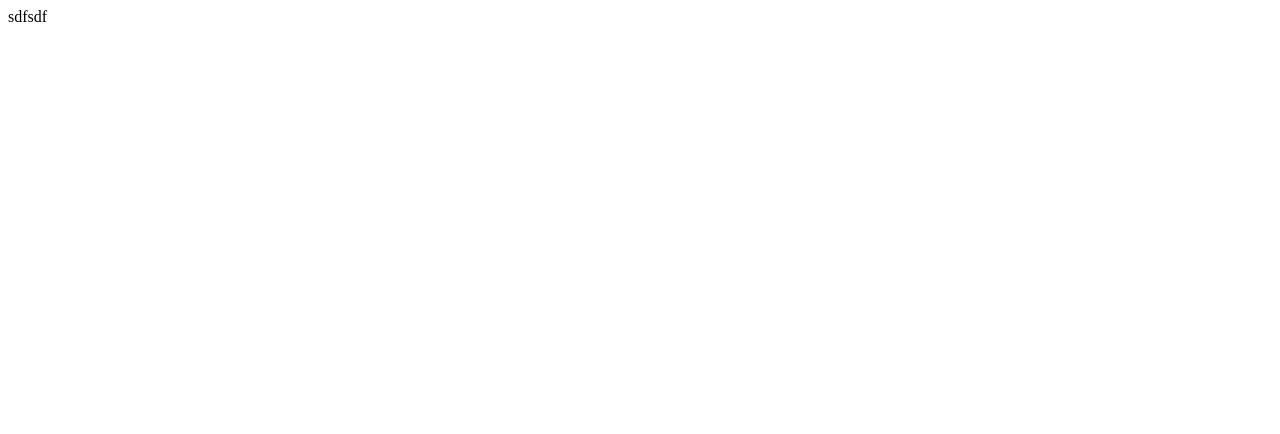
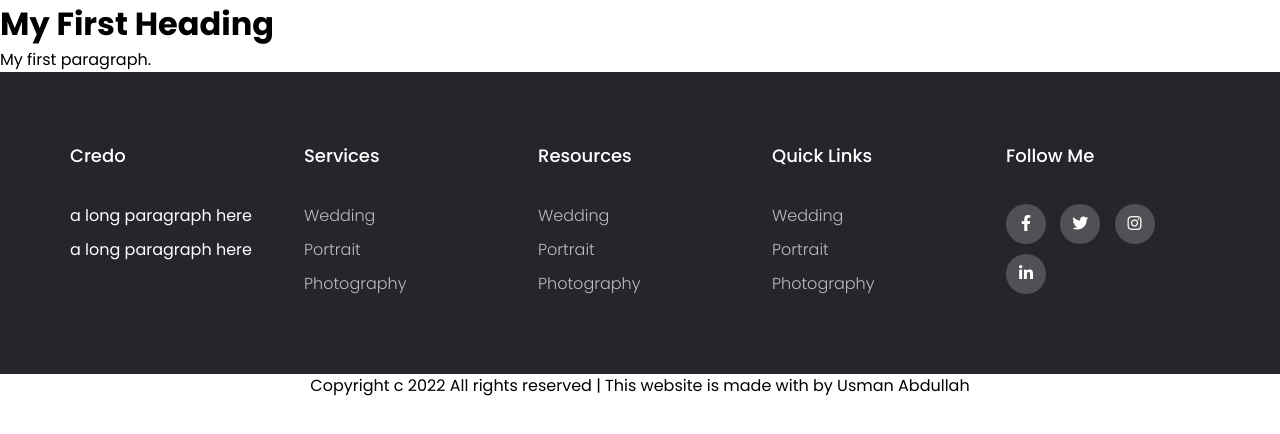
Before and after one commit to usmanabdullah1/test_project01, a plain HTML site: page footer.html in a window 1280 px wide. Drawn offline with Linux system fonts and the light colour scheme.

Commit message:
Footer HTML & CSS added

```diff
--- /dev/null
+++ b/footer.css
@@ -0,0 +1,123 @@
+@import url('https://fonts.googleapis.com/css2?family=Poppins:ital,wght@0,300;0,400;0,500;0,700;1,600&display=swap');
+body
+{
+    line-height: 1.5;
+    font-family:'Poppins',sans-serif;
+}
+*{
+    margin: 0;
+    padding: 0;
+     box-sizing: border-box;
+}
+.container{
+    max-width: 1170px;
+
+    margin: auto;
+}
+ul
+{
+    list-style: none;
+}
+.row
+{
+    display: flex;
+    flex-wrap: wrap;
+}
+footer
+{
+    background-color: #24262b;
+    padding: 70px 0;
+}
+.footer-col
+{
+width: 20%;
+padding: 0 15px;
+}
+
+.footer-col h4
+{
+    font-size: 18px;
+    color: #ffffff;
+    text-transform: capitalize;
+    margin-bottom: 35px;
+    font-weight: 500;
+    position: relative;
+
+}
+.footer-col h4::before{
+    content: '';
+    position:absolute;
+    left: 0;
+    bottom: -10px;
+    background-color: e91e63;
+    height: 2px;
+    box-sizing: border-box;
+    width: 50px;
+}
+
+.footer-col ul li:not(:last-child){
+    margin-bottom:10px ;
+}
+.footer-col li{
+    color: #ffffff;
+}
+.footer-col ul li a{
+font-size: 16px;
+text-transform: capitalize;
+color: #ffffff;
+text-decoration: none;
+font-weight: 300;
+color: #bbbbbb;
+display:block;
+transition: all 0.3s ease;
+}
+
+.footer-col ul li a:hover{
+    color:#ffffff;
+    padding-left: 10px;
+}
+
+.footer-col .social-links a{
+    display: inline-block;
+    height: 40px;
+    width: 40px;
+    background-color: rgba(255,255,255,0.2);
+    margin: 0 10px 10px 0;
+    text-align: center;
+    line-height: 40px;
+    border-radius: 50%;
+    color: #ffffff;
+    transition: all 0.5s ease;
+
+}
+.footer-col .social-links a:hover{
+    color: #24262b;
+    background-color: #ffffff;
+}
+
+/*responsive*/
+@media(max-width:767px)
+{
+    .footer-col
+    {
+        width: 50%;
+        margin-bottom: 30px;
+    }
+}
+@media(max-width:574px)
+{
+    .footer-col
+    {
+        width: 100%;
+    }
+    .footer-col h4
+{
+    text-align: center;
+}
+.footer-col ul li a{
+    text-align: center;
+}
+.footer-col li{
+    text-align: center;
+}
+}
--- a/footer.html
+++ b/footer.html
@@ -1 +1,61 @@
-sdfsdf
+<!DOCTYPE html>
+<html>
+<head>
+    <title>Footer Design</title>
+    <meta charset="utf-8">
+    <meta name="viewport" content="width=device-width, initial-scale=1">
+    <link rel="stylesheet" href="./footer.css">
+    <link rel="stylesheet" href="https://cdnjs.cloudflare.com/ajax/libs/font-awesome/6.1.1/css/all.min.css">
+</head>
+<body>
+    <h1>My First Heading</h1>
+    <p>My first paragraph.</p>
+    <footer>
+        <div class="container">
+            <div class="row">
+                <div class="footer-col">
+                    <h4>Credo</h4>
+                    <ul>
+                        <li>a long paragraph here</li>
+                        <li>a long paragraph here</li>
+                    </ul>
+                </div>
+                <div class="footer-col">
+                    <h4>Services</h4>
+                    <ul>
+                        <li><a href="#">Wedding</a></li>
+                        <li><a href="#">Portrait</a></li>
+                        <li><a href="#">Photography</a></li>
+                    </ul>
+                </div>
+                <div class="footer-col">
+                    <h4>Resources</h4>
+                    <ul>
+                        <li><a href="#">Wedding</a></li>
+                        <li><a href="#">Portrait</a></li>
+                        <li><a href="#">Photography</a></li>
+                    </ul>
+                </div>
+                <div class="footer-col">
+                    <h4>Quick Links</h4>
+                    <ul>
+                        <li><a href="#">Wedding</a></li>
+                        <li><a href="#">Portrait</a></li>
+                        <li><a href="#">Photography</a></li>
+                    </ul>
+                </div>
+                <div class="footer-col">
+                    <h4>Follow me</h4>
+                    <div class="social-links">
+                        <a href="#"><i class="fab fa-facebook-f"></i></a>
+                        <a href="#"><i class="fab fa-twitter"></i></a>
+                        <a href="#"><i class="fab fa-instagram"></i></a>
+                        <a href="#"><i class="fab fa-linkedin-in"></i></a>
+                    </div>
+                </div>
+            </div>
+        </div>
+    </footer>
+    <p style="text-align: center;">Copyright c 2022 All rights reserved | This website is made with by Usman Abdullah</p>
+</body>
+</html>
```
Also changed, not shown: header.html (+11 -1 lines).
